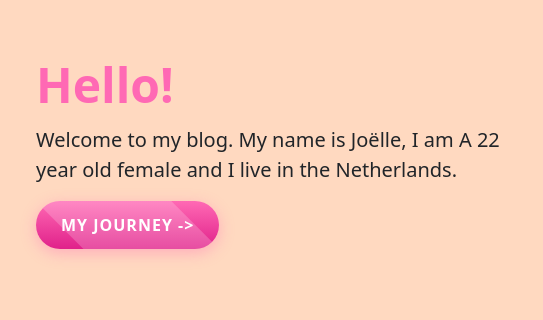
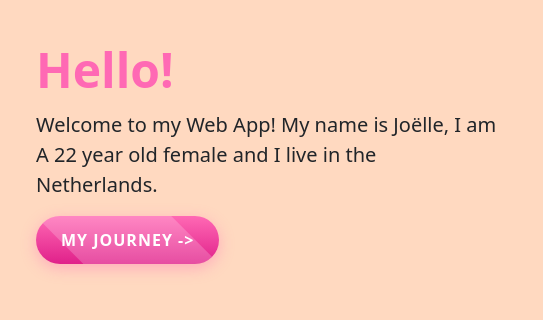
Before and after one commit to JoellevL/Portfolio, a plain HTML site: page index.html in a window 1280 px wide. Shown: the part 269-589 px from the top of the page, 116-659 px from the left. Drawn offline with nearby package versions, Linux system fonts and the light colour scheme.

Commit message:
Update welcome message in index.html

```diff
--- a/index.html
+++ b/index.html
@@ -43,7 +43,7 @@
                                 Hello!
                             </h1>
                             <p class="lead">
-                                Welcome to my blog.
+                                Welcome to my Web App!
                                 My name is Joëlle, I am A 22 year old female and I live in the Netherlands.
                             </p>
                             <div class="d-grid gap-2 d-md-flex justify-content-md-start">
```
